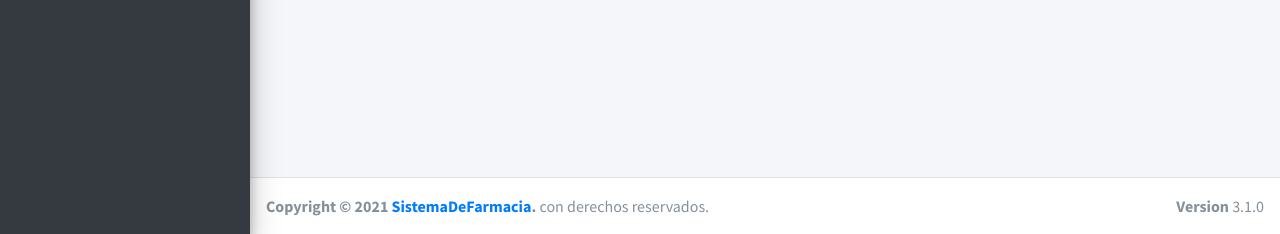
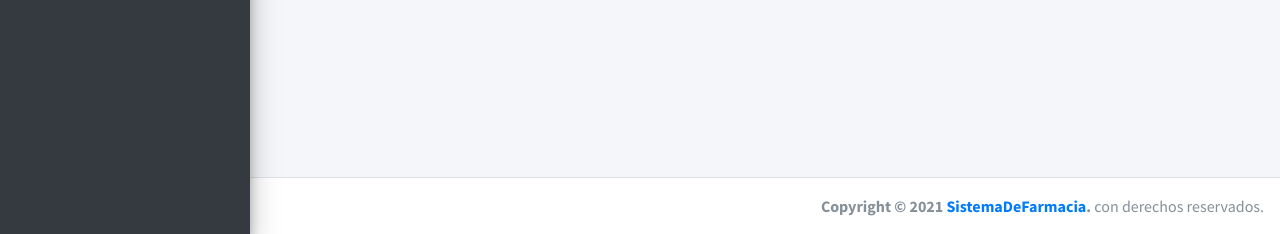
Before and after one commit to jhona-tam/Farmacia, a PHP site: page /vista/adm_catalogo.php in a window 1280 px wide. Shown: the part 566-800 px from the top of the page. Run offline with PHP 8.4, Linux system fonts and the light colour scheme; the visitor is signed in with stand-in values (Sample User, id 1); some libraries are stand-ins or nearby versions.

Commit message:
cambie la base de footer

```diff
--- a/vista/layouts/footer.php
+++ b/vista/layouts/footer.php
@@ -1,7 +1,4 @@
-<footer class="main-footer">
-    <div class="float-right d-none d-sm-block">
-      <b>Version</b> 3.1.0
-    </div>
+<footer class="main-footer text-right">
     <strong>Copyright &copy; 2021 <a href="https://adminlte.io">SistemaDeFarmacia</a>.</strong> con derechos reservados.
   </footer>
 </div>
```
